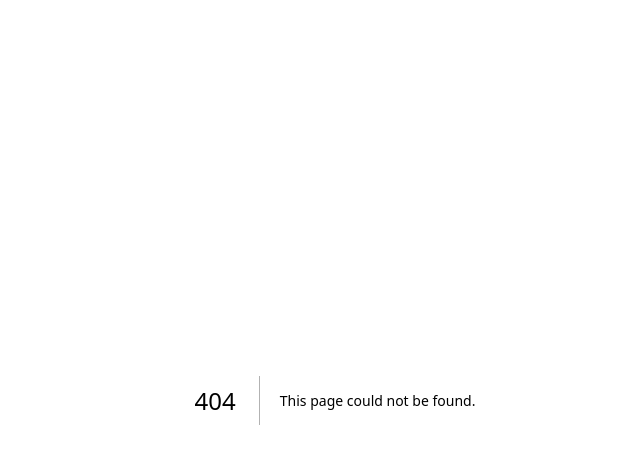
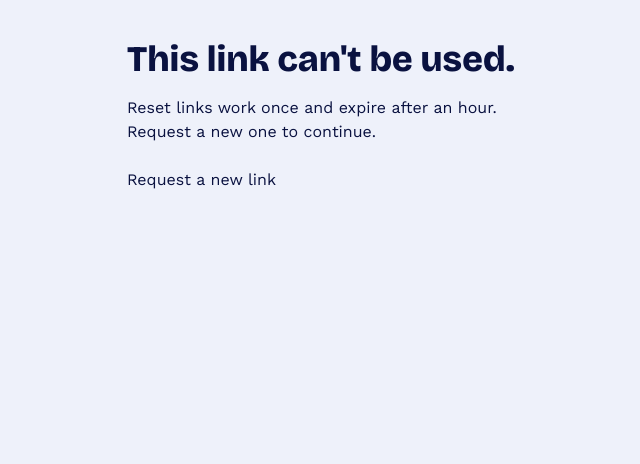
Before and after one commit to sammeadss/choonit.com, a Next.js app: page /reset-password in a window 1280 px wide. Before the commit this address had no page. Shown: the top 464 px of the page, without its empty margins (305-945 px from the left). Built offline with nearby package versions, Linux system fonts and the light colour scheme; no server answers.

Commit message:
feat: add reset password page

```diff
--- /dev/null
+++ b/app/reset-password/page.tsx
@@ -0,0 +1,65 @@
+import Link from 'next/link';
+import { connection } from 'next/server';
+import { Suspense } from 'react';
+import { createClient } from '@/lib/supabase/server';
+import { ResetPasswordForm } from './reset-password-form';
+
+export default function ResetPasswordPage(props: PageProps<'/reset-password'>) {
+  return (
+    <main className="mx-auto w-full max-w-md px-4 py-10">
+      <Suspense>
+        <ResetPasswordContent searchParams={props.searchParams} />
+      </Suspense>
+    </main>
+  );
+}
+
+async function ResetPasswordContent({
+  searchParams,
+}: {
+  searchParams: PageProps<'/reset-password'>['searchParams'];
+}) {
+  // Supabase's token check reads the current time, so this must render at request time.
+  await connection();
+  const { status } = await searchParams;
+
+  if (status === 'success') {
+    return (
+      <>
+        <h1 className="font-heading text-4xl font-extrabold">Password updated.</h1>
+        <p className="mt-4" role="status">
+          Your password has been changed. Log in with it next.
+        </p>
+        <p className="mt-6">
+          <Link href="/login">Log in</Link>
+        </p>
+      </>
+    );
+  }
+
+  if (status !== 'expired') {
+    const supabase = await createClient();
+    const { data } = await supabase.auth.getClaims();
+
+    if (data?.claims) {
+      return (
+        <>
+          <h1 className="font-heading text-4xl font-extrabold">Choose a new password.</h1>
+          <ResetPasswordForm />
+        </>
+      );
+    }
+  }
+
+  return (
+    <>
+      <h1 className="font-heading text-4xl font-extrabold">This link can&apos;t be used.</h1>
+      <p className="mt-4">
+        Reset links work once and expire after an hour. Request a new one to continue.
+      </p>
+      <p className="mt-6">
+        <Link href="/forgot-password">Request a new link</Link>
+      </p>
+    </>
+  );
+}
```
